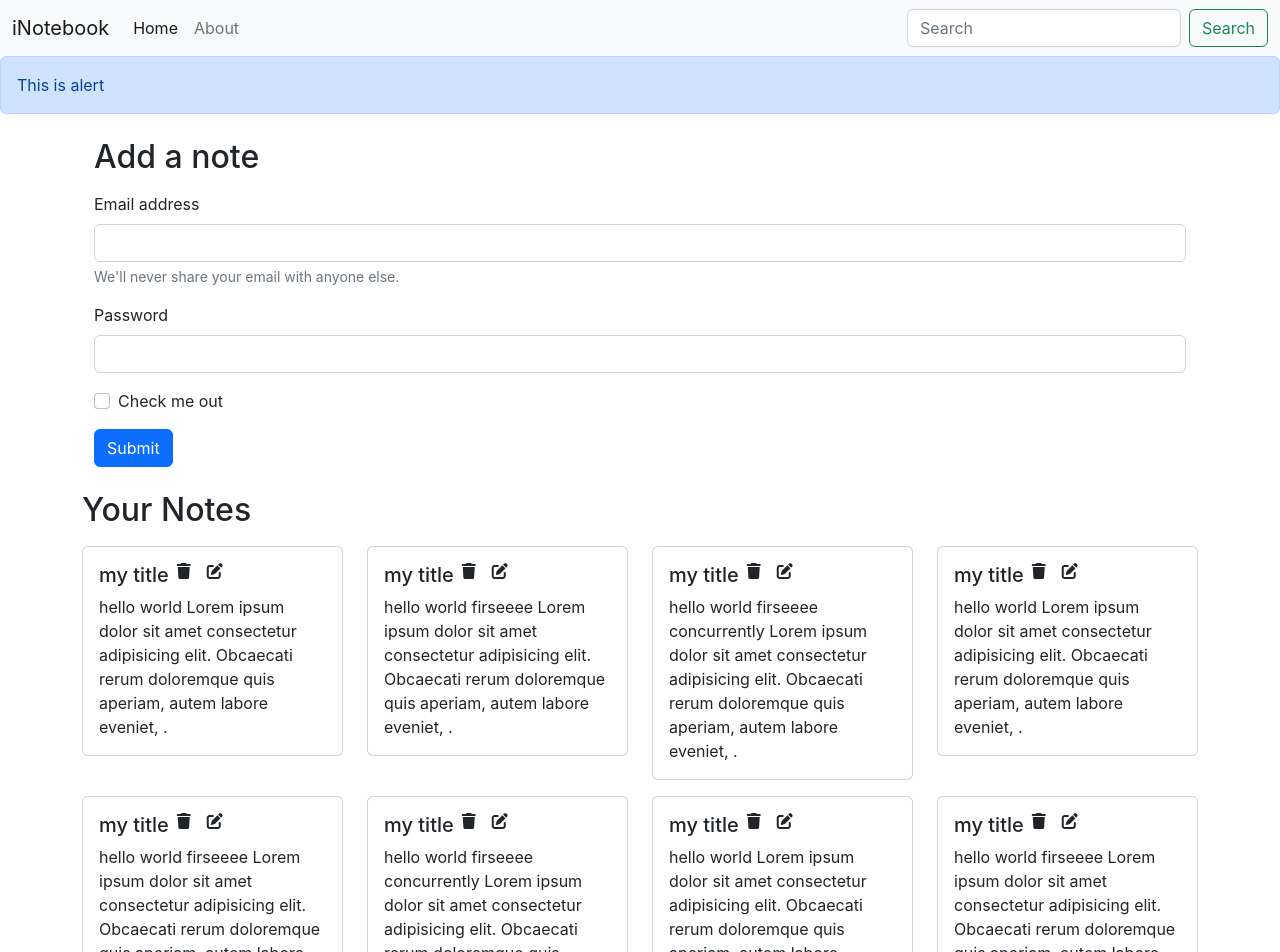
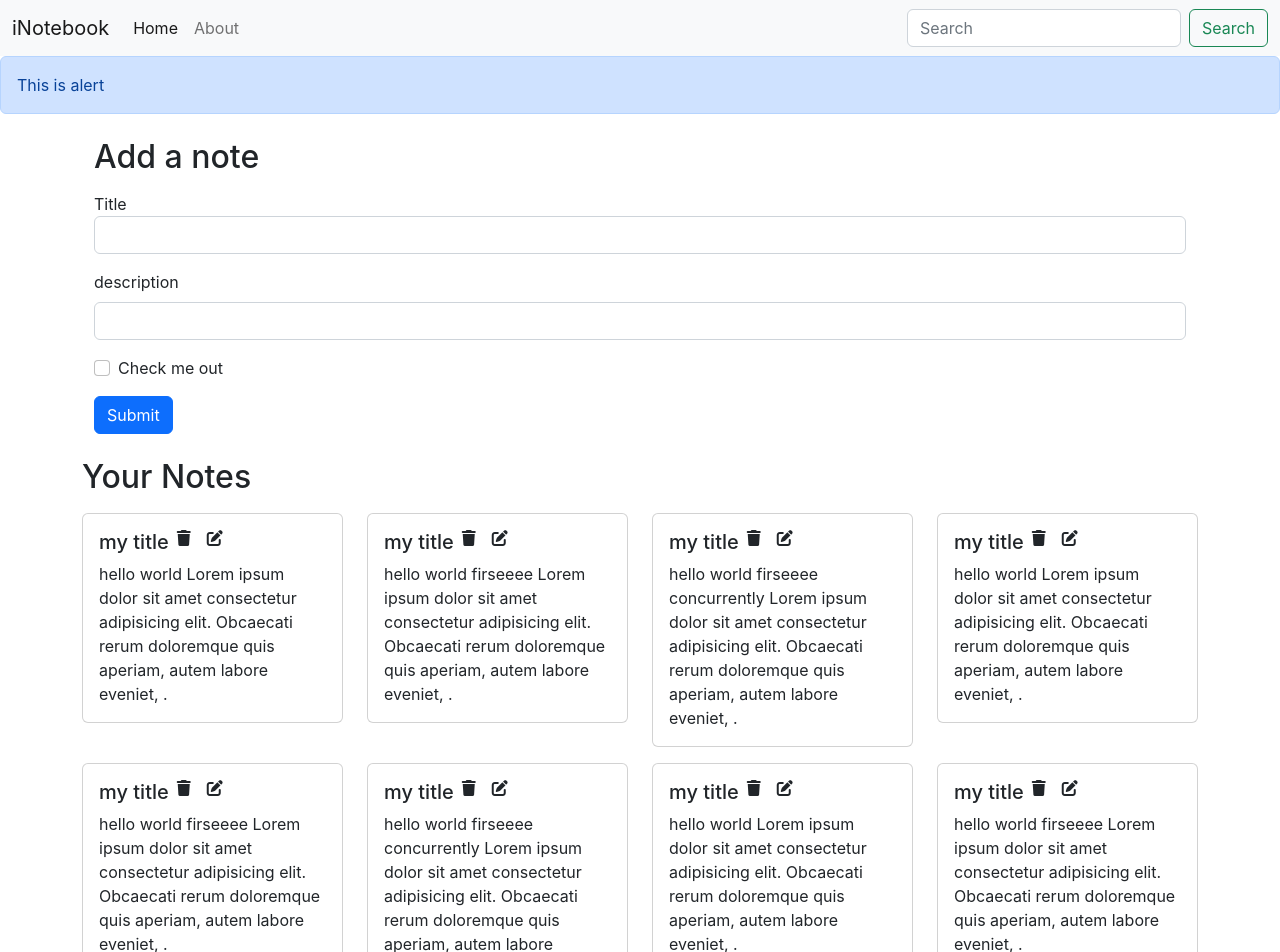
Before and after one commit to altamashaseer/iNotebook-React, a React (Create React App) app: page / in a window 1280 px wide. Shown: the top 952 px of the page. Built offline with nearby package versions, Linux system fonts and the light colour scheme.

Commit message:
Add note component

```diff
--- /dev/null
+++ b/src/components/AddNote.js
@@ -0,0 +1,43 @@
+import React from 'react'
+import { useContext, useState } from 'react';
+import noteContext from '../context/notes/noteContext';
+
+function AddNote() {
+    const context = useContext(noteContext)
+    const { addNote } = context;
+
+    const [note, setNote] = useState({ title: "", description: "", tag: "default" })
+
+    const handleClick = (e) => {
+        e.preventDefault();
+        addNote(note.title, note.description, note.tag);
+    }
+
+    const onChange = (e) => {
+        setNote({ ...note, [e.target.name]: e.target.value })
+    }
+
+
+    return (
+        <div className="container my-4">
+            <h2>Add a note</h2>
+            <form className='my-3'>
+                <div className="mb-3">
+                    <label htmlFor="title" className="title">Title</label>
+                    <input type="text" className="form-control" id="title" aria-describedby="emailHelp" onChange={onChange}/>
+                </div>
+                <div className="mb-3">
+                    <label htmlFor="description" className="form-label">description</label>
+                    <input type="Text" className="form-control" id="description" onChange={onChange}/>
+                </div>
+                <div className="mb-3 form-check">
+                    <input type="checkbox" className="form-check-input" id="exampleCheck1" />
+                    <label className="form-check-label" htmlFor="exampleCheck1">Check me out</label>
+                </div>
+                <button type="submit" className="btn btn-primary" onClick={handleClick}>Submit</button>
+            </form>
+        </div>
+    )
+}
+
+export default AddNote
--- a/src/components/Home.js
+++ b/src/components/Home.js
@@ -6,25 +6,6 @@ export const Home = () => {
 
   return (
     <div>
-      <div className="container my-4">
-        <h2>Add a note</h2>
-        <form className='my-3'>
-          <div className="mb-3">
-            <label htmlFor="exampleInputEmail1" className="form-label">Email address</label>
-            <input type="email" className="form-control" id="exampleInputEmail1" aria-describedby="emailHelp" />
-            <div id="emailHelp" className="form-text">We'll never share your email with anyone else.</div>
-          </div>
-          <div className="mb-3">
-            <label htmlFor="exampleInputPassword1" className="form-label">Password</label>
-            <input type="password" className="form-control" id="exampleInputPassword1" />
-          </div>
-          <div className="mb-3 form-check">
-            <input type="checkbox" className="form-check-input" id="exampleCheck1" />
-            <label className="form-check-label" htmlFor="exampleCheck1">Check me out</label>
-          </div>
-          <button type="submit" className="btn btn-primary">Submit</button>
-        </form>
-      </div>
       <Notes/>
     </div>
   )
--- a/src/components/Notes.js
+++ b/src/components/Notes.js
@@ -1,18 +1,22 @@
 import React, { useContext } from 'react'
 import noteContext from '../context/notes/noteContext';
+import AddNote from './AddNote';
 import NoteItem from './NoteItem';
 
 
 function Notes() {
     const context = useContext(noteContext)
-    const { notes, setNotes } = context;
+    const { notes } = context;
     return (
-        <div className="row my-3">
-            <h2>Your Notes</h2>
-            {notes.map((note) => {
-                return <NoteItem note={note} />
-            })}
-        </div>
+        <>
+            <AddNote />
+            <div className="row my-3">
+                <h2>Your Notes</h2>
+                {notes.map((note) => {
+                    return <NoteItem key={note._id} note={note} />
+                })}
+            </div>
+        </>
     )
 }
 
--- a/src/context/notes/NoteState.js
+++ b/src/context/notes/NoteState.js
@@ -97,9 +97,33 @@ const NoteState = (props) => {
 
   const [notes, setNotes] = useState(notesInitial)
 
+  //Add a note
+  const addNote = (title, description, tag)=>{
+    // TODO: API Call
+    console.log("Adding a new note")
+    const note = {
+      "_id": "61322f119553781a8ca8d0e08",
+      "user": "6131dc5e3e4037cd4734a0664",
+      "title": title,
+      "description": description,
+      "tag": tag,
+      "date": "2021-09-03T14:20:09.668Z",
+      "__v": 0
+    };
+    setNotes(notes.concat(note))
+  }
+
+  //Delete a note
+ const deleteNote=()=>{
+
+  }
+  //Edit a note
+  const editNote=()=>{
+
+  }
 
   return (
-    <NoteContext.Provider value={{ notes, setNotes }}>
+    <NoteContext.Provider value={{ notes, addNote, deleteNote, editNote}}>
       {props.children}
     </NoteContext.Provider>
   )
```
